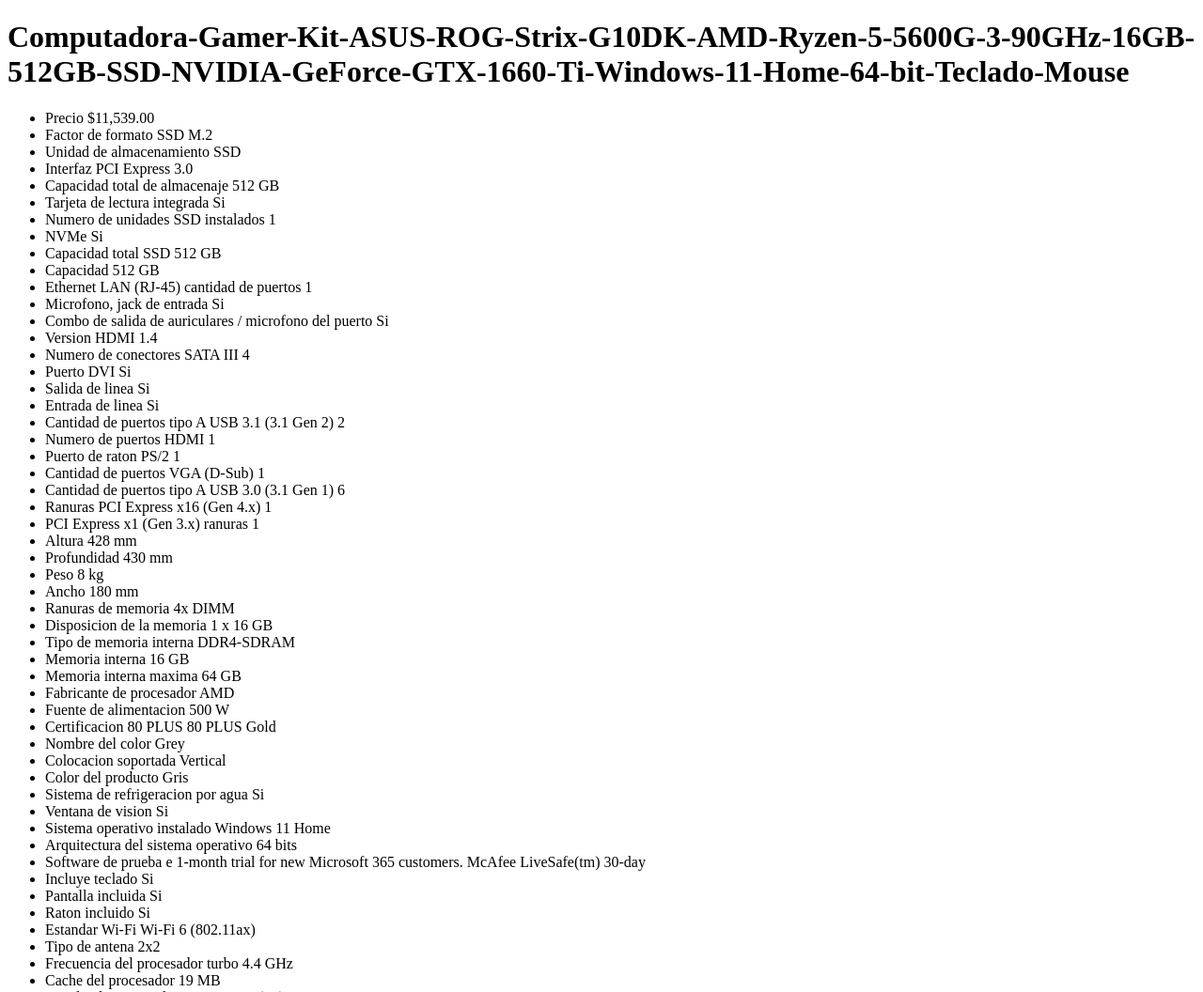
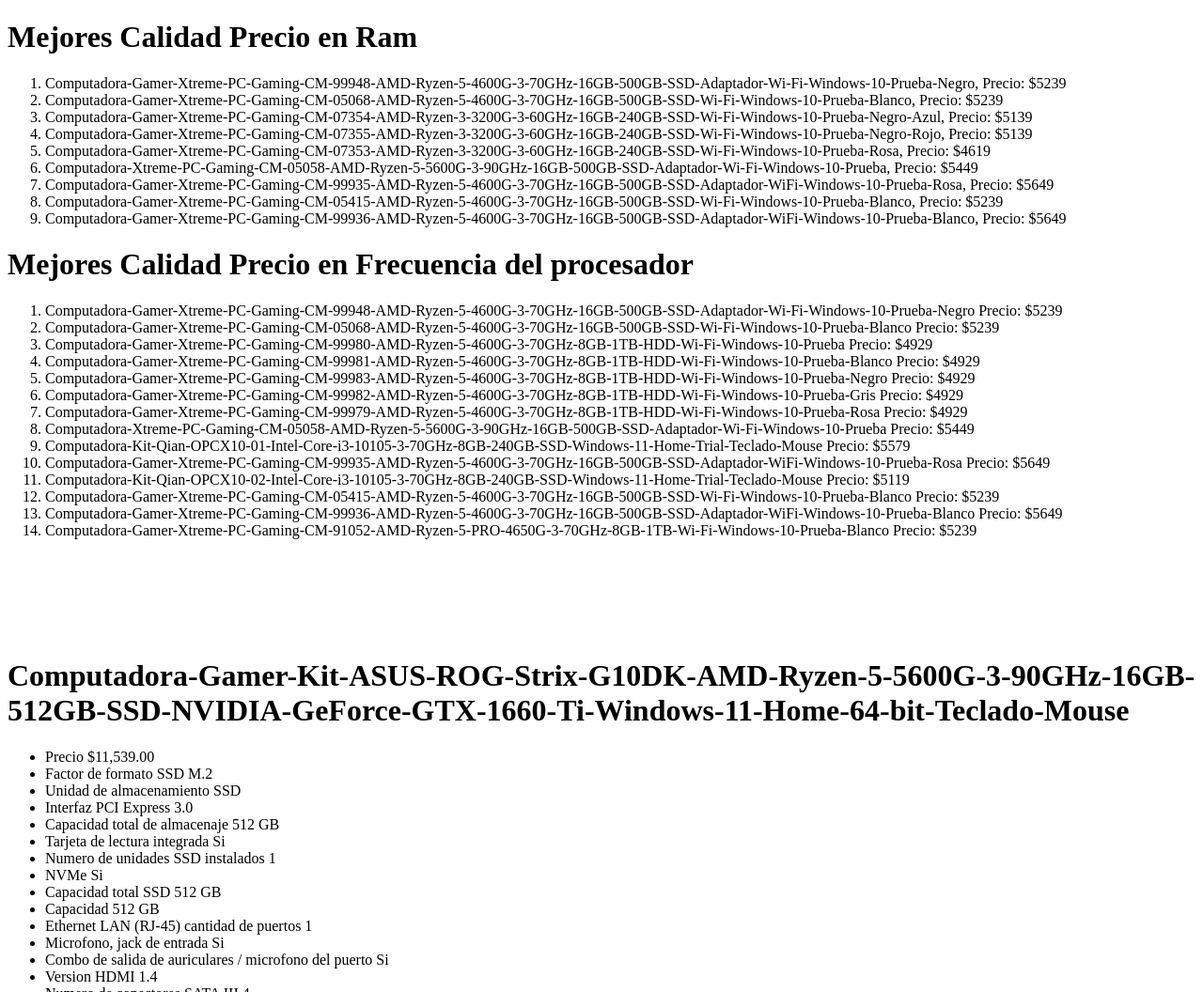
Before and after one commit to Cesar-caza-epng/Cesar-caza-epng.github.io, a plain HTML site: page PROYECTOS_PERSONALES/CyberpuertaJson.html in a window 1280 px wide. Shown: the top 1056 px of the page at 94% size. Drawn offline with Linux system fonts and the light colour scheme.

Commit message:
IMPLEMENTANDO Y MOSTRANDO LAS MEJORES EN CALIDAD PRECIO

```diff
--- a/PROYECTOS_PERSONALES/Cyberpuerta.js
+++ b/PROYECTOS_PERSONALES/Cyberpuerta.js
@@ -1,11 +1,13 @@
 center=document.querySelector("body");
-
+ram=document.getElementById("mejrsram");
+fre=document.getElementById("mjrfre");
 
 function getpc(){
     fetch("./PY_webScrapp/Cyberpuerta.json").then((res)=>res.json()).then((data)=>seejson(data));
 }
 
 function seejson(data){
+    let i=0;
     for (let key in data.PCs) {
         h1=document.createElement("h1");
         h1.innerHTML=`${key}`
@@ -15,7 +17,33 @@
             elemlist=document.createElement("li");
             elemlist.innerHTML=`${comp}     ${data.PCs[key][comp]}`
             lista.appendChild(elemlist);
+            if(comp=="Memoria interna"){
+                let arrei=Object.values(data.PCs[key])[i].split(" ");
+                let presio=Object.values(data.PCs[key])[0];
+                presio=presio.replace(/[,.]/g,"");
+                presio=presio.slice(0,-2);
+                presio=presio.slice(1);
+                presio=+presio;
+                if(presio<6000 && arrei[0]==16){
+                    elemlist.innerHTML=`${key}, Precio: $${presio}`
+                    ram.appendChild(elemlist);
+                }
+            }
+            if(comp=="Frecuencia del procesador"){
+                presio=Object.values(data.PCs[key])[0];
+                presio=presio.replace(/[,.]/g,"");
+                presio=presio.slice(0,-2);
+                presio=presio.slice(1);
+                presio=+presio;
+                let hertz=parseFloat(Object.values(data.PCs[key])[i]);
+                if(presio<6000 && hertz>3.6){
+                    elemlist.innerHTML=`${key}  Precio: $${presio}`
+                    fre.appendChild(elemlist);
+                }
+            }
+            i++;
          }
+         i=0;
         center.appendChild(lista);
     }
 }
--- a/PROYECTOS_PERSONALES/CyberpuertaJson.html
+++ b/PROYECTOS_PERSONALES/CyberpuertaJson.html
@@ -3,12 +3,19 @@
 <head>
     <meta charset="UTF-8">
     <meta name="viewport" content="width=device-width, initial-scale=1.0">
-    <title>Document</title>
+    <title>TODAS LAS PCS DE Cyberpuerta</title>
 </head>
 <body>
-    <center>
+    <h1>Mejores Calidad Precio en Ram</h1>
+    <ol id="mejrsram">
 
-    </center>
+    </ol>
+    <h1>Mejores Calidad Precio en Frecuencia del procesador</h1>
+    <ol id="mjrfre">
+
+    </ol>
+
+    <br><br><br><br><br>
     <script src="Cyberpuerta.js"></script>
 </body>
 </html>
```
